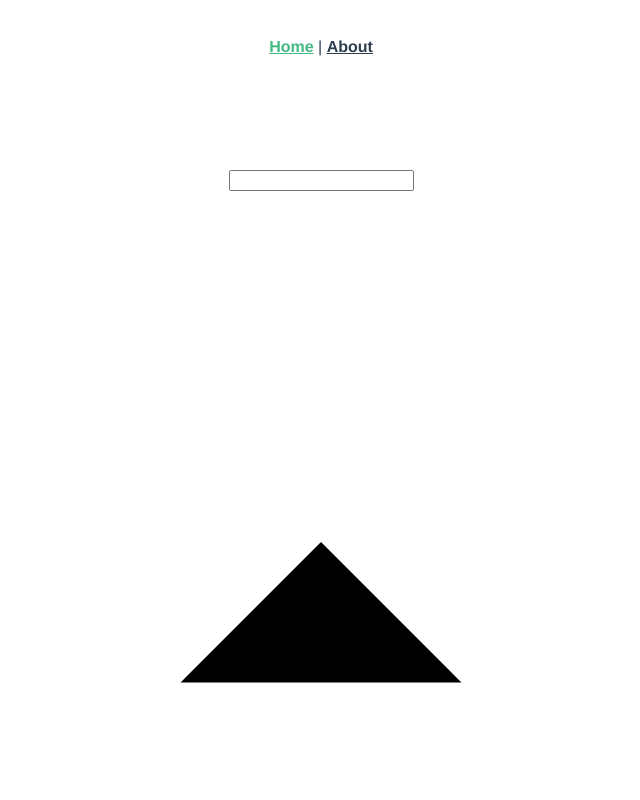
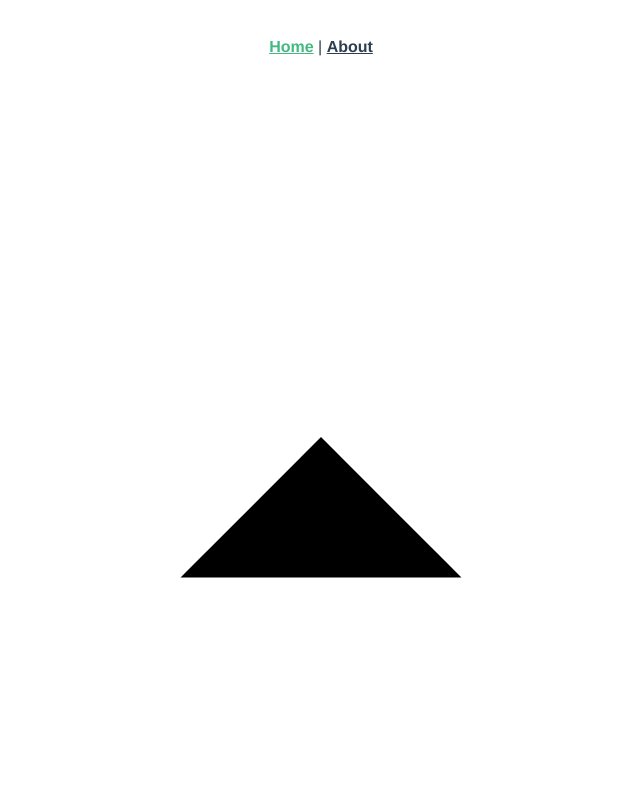
Before and after one commit to Jufebrown/learning-projects, a Vue app in the folder vue-quill/: page /#/ in a window 1280 px wide. Shown: the top 800 px of the page, without its empty margins (319-959 px from the left). Built offline with nearby package versions, Linux system fonts and the light colour scheme.

Commit message:
change theme to snow

```diff
--- a/vue-quill/src/components/QuillEditor.vue
+++ b/vue-quill/src/components/QuillEditor.vue
@@ -22,7 +22,7 @@
             ['bold', 'italic', 'underline']
           ]
         },
-        theme: 'bubble',
+        theme: 'snow',
         formats: ['bold', 'underline', 'header', 'italic']
       });
 
```
